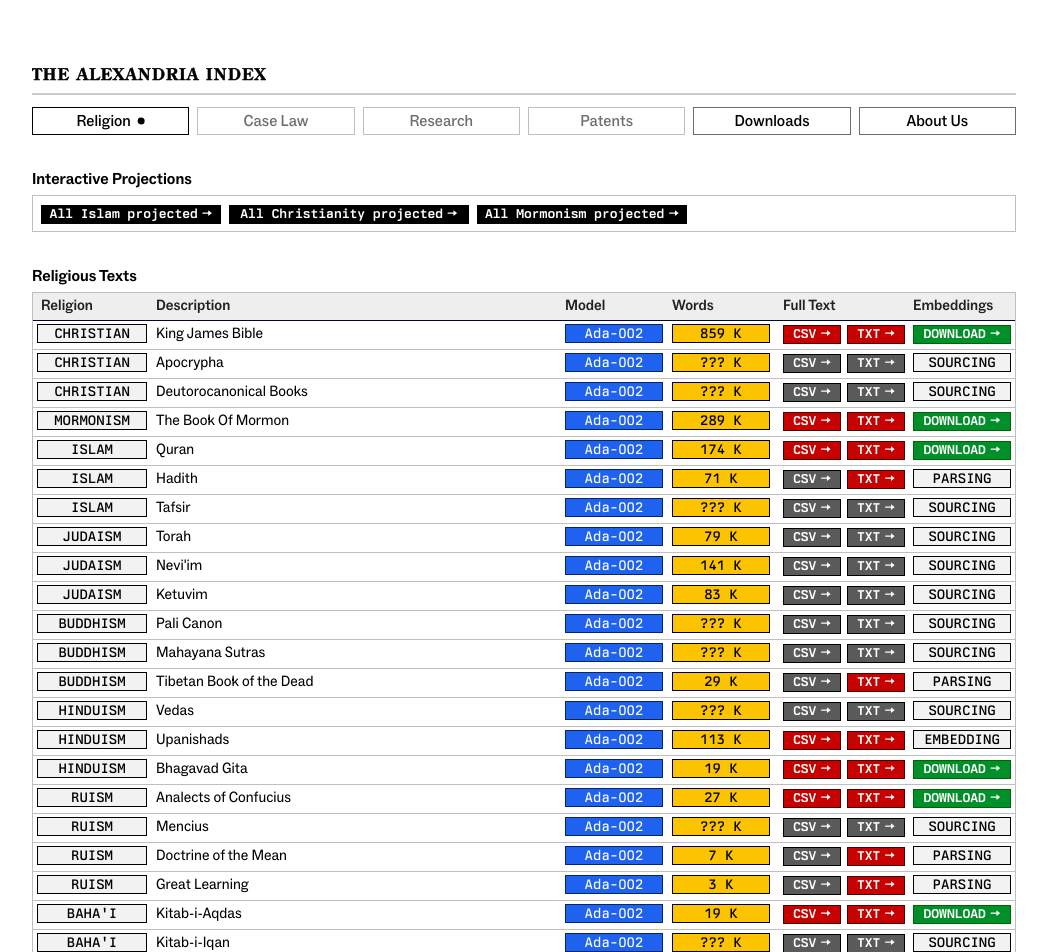
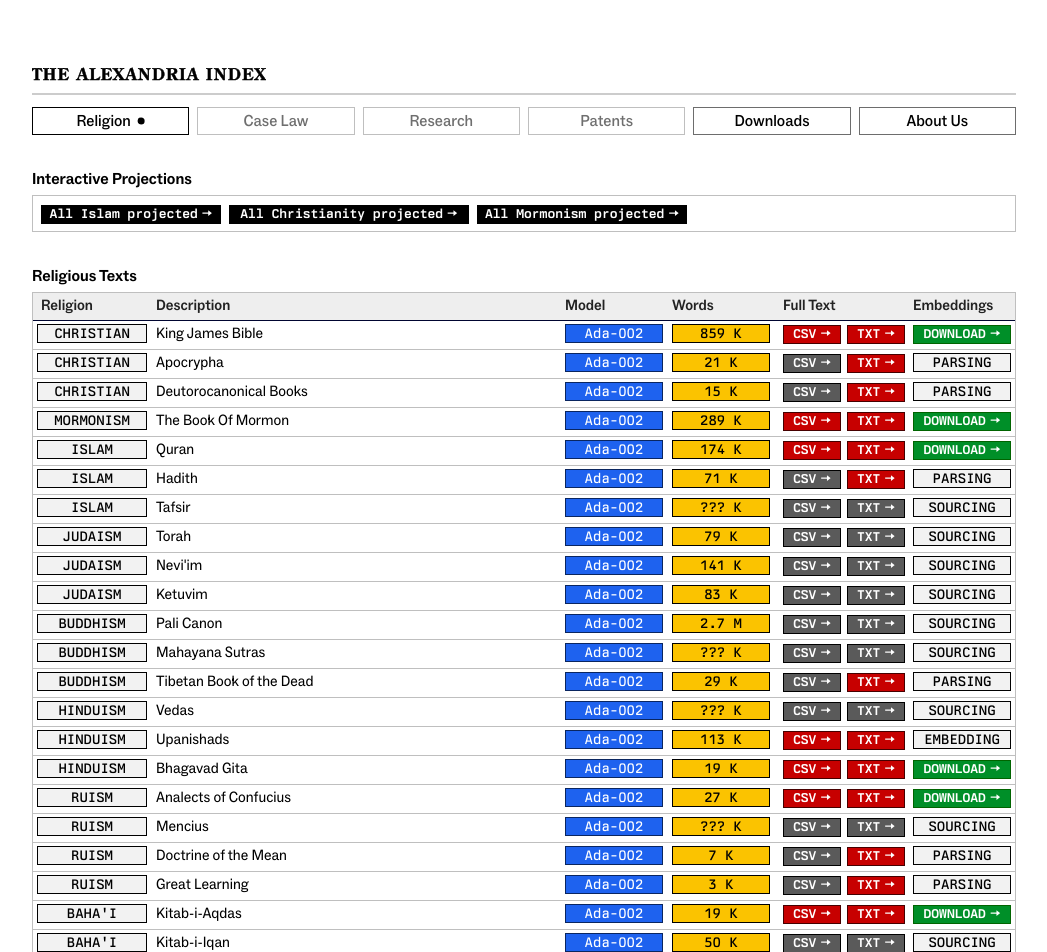
Before and after one commit to macrocosmcorp/alexandria-website, a Next.js app: page /religion in a window 1280 px wide. Shown: the top 952 px of the page, without its empty margins (116-1163 px from the left). Built offline with nearby package versions, Linux system fonts and the light colour scheme.

Commit message:
links done

```diff
--- a/src/app/religion/page.tsx
+++ b/src/app/religion/page.tsx
@@ -104,21 +104,21 @@ function DownloadsBlock() {
           religion="CHRISTIAN"
           description="Apocrypha"
           model="Ada-002"
-          size="??? K"
-          csvLink="https://raw.githubusercontent.com/macrocosmcorp/tenet/main/religious-texts/mormon/mormon_verses.csv"
-          txtLink="https://raw.githubusercontent.com/macrocosmcorp/tenet/main/religious-texts/mormon/CLEAN_book_of_mormon.txt"
+          size="21 K"
+          csvLink=""
+          txtLink="https://raw.githubusercontent.com/macrocosmcorp/tenet/main/religious-texts/christianity/CLEAN_apodat.txt"
           link="https://github.com/macrocosmcorp/tenet/tree/main/religious-texts/christianity"
-          status='SOURCING' // SOURCING until it's in the tenet repo
+          status='PARSING'
         />
         <DownloadRow
           religion="CHRISTIAN"
           description="Deutorocanonical Books"
           model="Ada-002"
-          size="??? K"
-          csvLink="https://raw.githubusercontent.com/macrocosmcorp/tenet/main/religious-texts/mormon/mormon_verses.csv"
-          txtLink="https://raw.githubusercontent.com/macrocosmcorp/tenet/main/religious-texts/mormon/CLEAN_book_of_mormon.txt"
+          size="15 K"
+          csvLink=""
+          txtLink="https://raw.githubusercontent.com/macrocosmcorp/tenet/main/religious-texts/christianity/CLEAN_deut.txt"
           link="https://github.com/macrocosmcorp/tenet/tree/main/religious-texts/christianity"
-          status='SOURCING' // SOURCING until it's in the tenet repo
+          status='PARSING'
         />
         <DownloadRow
           religion="MORMONISM"
@@ -135,7 +135,7 @@ function DownloadsBlock() {
           model="Ada-002"
           size="174 K"
           csvLink="https://raw.githubusercontent.com/macrocosmcorp/tenet/main/religious-texts/islam/quran_verses.csv"
-          txtLink="https://raw.githubusercontent.com/macrocosmcorp/tenet/main/religious-texts/islam/CLEAN_The-Complete-Hadith.txt"
+          txtLink="https://raw.githubusercontent.com/macrocosmcorp/tenet/main/religious-texts/islam/CLEAN_quran.txt"
           link="https://github.com/macrocosmcorp/tenet/tree/main/embeddings/quran_embeddings"
         />
         <DownloadRow
@@ -143,8 +143,8 @@ function DownloadsBlock() {
           description="Hadith"
           model="Ada-002"
           size="71 K"
-          csvLink="https://raw.githubusercontent.com/macrocosmcorp/tenet/main/religious-texts/mormon/mormon_verses.csv"
-          txtLink="https://raw.githubusercontent.com/macrocosmcorp/tenet/main/religious-texts/mormon/CLEAN_book_of_mormon.txt"
+          csvLink=""
+          txtLink="https://raw.githubusercontent.com/macrocosmcorp/tenet/main/religious-texts/islam/CLEAN_The-Complete-Hadith.txt"
           link="https://github.com/macrocosmcorp/tenet/tree/main/religious-texts/mormon"
           status='PARSING'
         />
@@ -153,8 +153,8 @@ function DownloadsBlock() {
           description="Tafsir"
           model="Ada-002"
           size="??? K"
-          csvLink="https://raw.githubusercontent.com/macrocosmcorp/tenet/main/religious-texts/mormon/mormon_verses.csv"
-          txtLink="https://raw.githubusercontent.com/macrocosmcorp/tenet/main/religious-texts/mormon/CLEAN_book_of_mormon.txt"
+          csvLink=""
+          txtLink=""
           link="https://github.com/macrocosmcorp/tenet/tree/main/religious-texts/mormon"
           status='SOURCING'
         />
@@ -163,8 +163,8 @@ function DownloadsBlock() {
           description="Torah"
           model="Ada-002"
           size="79 K"
-          csvLink="https://raw.githubusercontent.com/macrocosmcorp/tenet/main/religious-texts/mormon/mormon_verses.csv"
-          txtLink="https://raw.githubusercontent.com/macrocosmcorp/tenet/main/religious-texts/mormon/CLEAN_book_of_mormon.txt"
+          csvLink=""
+          txtLink=""
           link="https://github.com/macrocosmcorp/tenet/tree/main/religious-texts/mormon"
           status='SOURCING'
         />
@@ -173,8 +173,8 @@ function DownloadsBlock() {
           description="Nevi'im"
           model="Ada-002"
           size="141 K"
-          csvLink="https://raw.githubusercontent.com/macrocosmcorp/tenet/main/religious-texts/mormon/mormon_verses.csv"
-          txtLink="https://raw.githubusercontent.com/macrocosmcorp/tenet/main/religious-texts/mormon/CLEAN_book_of_mormon.txt"
+          csvLink=""
+          txtLink=""
           link="https://github.com/macrocosmcorp/tenet/tree/main/religious-texts/mormon"
           status='SOURCING'
         />
@@ -183,8 +183,8 @@ function DownloadsBlock() {
           description="Ketuvim"
           model="Ada-002"
           size="83 K"
-          csvLink="https://raw.githubusercontent.com/macrocosmcorp/tenet/main/religious-texts/mormon/mormon_verses.csv"
-          txtLink="https://raw.githubusercontent.com/macrocosmcorp/tenet/main/religious-texts/mormon/CLEAN_book_of_mormon.txt"
+          csvLink=""
+          txtLink=""
           link="https://github.com/macrocosmcorp/tenet/tree/main/religious-texts/mormon"
           status='SOURCING'
         />
@@ -192,9 +192,9 @@ function DownloadsBlock() {
           religion="BUDDHISM"
           description="Pali Canon"
           model="Ada-002"
-          size="??? K"
-          csvLink="https://raw.githubusercontent.com/macrocosmcorp/tenet/main/religious-texts/mormon/mormon_verses.csv"
-          txtLink="https://raw.githubusercontent.com/macrocosmcorp/tenet/main/religious-texts/mormon/CLEAN_book_of_mormon.txt"
+          size="2.7 M"
+          csvLink=""
+          txtLink=""
           link="https://github.com/macrocosmcorp/tenet/tree/main/religious-texts/mormon"
           status='SOURCING'
         />
@@ -203,8 +203,8 @@ function DownloadsBlock() {
           description="Mahayana Sutras"
           model="Ada-002"
           size="??? K"
-          csvLink="https://raw.githubusercontent.com/macrocosmcorp/tenet/main/religious-texts/mormon/mormon_verses.csv"
-          txtLink="https://raw.githubusercontent.com/macrocosmcorp/tenet/main/religious-texts/mormon/CLEAN_book_of_mormon.txt"
+          csvLink=""
+          txtLink=""
           link="https://github.com/macrocosmcorp/tenet/tree/main/religious-texts/mormon"
           status='SOURCING'
         />
@@ -213,7 +213,7 @@ function DownloadsBlock() {
           description="Tibetan Book of the Dead"
           model="Ada-002"
           size="29 K"
-          csvLink="https://raw.githubusercontent.com/macrocosmcorp/tenet/main/religious-texts/mormon/mormon_verses.csv"
+          csvLink=""
           txtLink="https://raw.githubusercontent.com/macrocosmcorp/tenet/main/religious-texts/buddhism/CLEAN_book-of-the-dead.txt"
           link="https://github.com/macrocosmcorp/tenet/tree/main/religious-texts/mormon"
           status='PARSING'
@@ -223,8 +223,8 @@ function DownloadsBlock() {
           description="Vedas"
           model="Ada-002"
           size="??? K"
-          csvLink="https://raw.githubusercontent.com/macrocosmcorp/tenet/main/religious-texts/mormon/mormon_verses.csv"
-          txtLink="https://raw.githubusercontent.com/macrocosmcorp/tenet/main/religious-texts/mormon/CLEAN_book_of_mormon.txt"
+          csvLink=""
+          txtLink=""
           link="https://github.com/macrocosmcorp/tenet/tree/main/religious-texts/mormon"
           status='SOURCING'  // sourcing until it's in the repos
         />
@@ -261,8 +261,8 @@ function DownloadsBlock() {
           description="Mencius"
           model="Ada-002"
           size="??? K"
-          csvLink="https://raw.githubusercontent.com/macrocosmcorp/tenet/main/religious-texts/mormon/mormon_verses.csv"
-          txtLink="https://raw.githubusercontent.com/macrocosmcorp/tenet/main/religious-texts/mormon/CLEAN_book_of_mormon.txt"
+          csvLink=""
+          txtLink=""
           link="https://github.com/macrocosmcorp/tenet/tree/main/religious-texts/mormon"
           status='SOURCING'
         />
@@ -271,8 +271,8 @@ function DownloadsBlock() {
           description="Doctrine of the Mean"
           model="Ada-002"
           size="7 K"
-          csvLink="https://raw.githubusercontent.com/macrocosmcorp/tenet/main/religious-texts/mormon/mormon_verses.csv"
-          txtLink="https://raw.githubusercontent.com/macrocosmcorp/tenet/main/religious-texts/mormon/CLEAN_book_of_mormon.txt"
+          csvLink=""
+          txtLink="https://raw.githubusercontent.com/macrocosmcorp/tenet/main/religious-texts/confuscianism/CLEAN_doctmean_confucius.txt"
           link="https://github.com/macrocosmcorp/tenet/tree/main/religious-texts/mormon"
           status='PARSING'
         />
@@ -281,8 +281,8 @@ function DownloadsBlock() {
           description="Great Learning"
           model="Ada-002"
           size="3 K"
-          csvLink="https://raw.githubusercontent.com/macrocosmcorp/tenet/main/religious-texts/mormon/mormon_verses.csv"
-          txtLink="https://raw.githubusercontent.com/macrocosmcorp/tenet/main/religious-texts/mormon/CLEAN_book_of_mormon.txt"
+          csvLink=""
+          txtLink="https://raw.githubusercontent.com/macrocosmcorp/tenet/main/religious-texts/confuscianism/CLEAN_learning_confucius.txt"
           link="https://github.com/macrocosmcorp/tenet/tree/main/religious-texts/mormon"
           status='PARSING'
         />
@@ -299,9 +299,9 @@ function DownloadsBlock() {
           religion="BAHA'I"
           description="Kitab-i-Iqan"
           model="Ada-002"
-          size="??? K"
-          csvLink="https://raw.githubusercontent.com/macrocosmcorp/tenet/main/religious-texts/mormon/mormon_verses.csv"
-          txtLink="https://raw.githubusercontent.com/macrocosmcorp/tenet/main/religious-texts/mormon/CLEAN_book_of_mormon.txt"
+          size="50 K"
+          csvLink=""
+          txtLink=""
           link="https://github.com/macrocosmcorp/tenet/tree/main/religious-texts/mormon"
           status='SOURCING'
         />
@@ -310,8 +310,8 @@ function DownloadsBlock() {
           description="The Seven Valleys of Baha'u'llah"
           model="Ada-002"
           size="11 K"
-          csvLink="https://raw.githubusercontent.com/macrocosmcorp/tenet/main/religious-texts/mormon/mormon_verses.csv"
-          txtLink="https://raw.githubusercontent.com/macrocosmcorp/tenet/main/religious-texts/mormon/CLEAN_book_of_mormon.txt"
+          csvLink=""
+          txtLink="https://raw.githubusercontent.com/macrocosmcorp/tenet/main/religious-texts/bahai/CLEAN_seven_valleys_bahullah.txt"
           link="https://github.com/macrocosmcorp/tenet/tree/main/religious-texts/mormon"
           status='PARSING'
         />
@@ -319,8 +319,8 @@ function DownloadsBlock() {
           religion="TAOISM"
           description="Tao Te Ching"
           model="Ada-002"
-          size="??? K"
-          csvLink="https://raw.githubusercontent.com/macrocosmcorp/tenet/main/religious-texts/mormon/mormon_verses.csv"
+          size="10 K"
+          csvLink=""
           txtLink="https://raw.githubusercontent.com/macrocosmcorp/tenet/main/religious-texts/taoism/CLEAN_taote_laotzu.txt"
           link="https://github.com/macrocosmcorp/tenet/tree/main/religious-texts/mormon"
           status='PARSING'
@@ -330,8 +330,8 @@ function DownloadsBlock() {
           description="Chuang Tzu"
           model="Ada-002"
           size="??? K"
-          csvLink="https://raw.githubusercontent.com/macrocosmcorp/tenet/main/religious-texts/mormon/mormon_verses.csv"
-          txtLink="https://raw.githubusercontent.com/macrocosmcorp/tenet/main/religious-texts/mormon/CLEAN_book_of_mormon.txt"
+          csvLink=""
+          txtLink=""
           link="https://github.com/macrocosmcorp/tenet/tree/main/religious-texts/mormon"
           status='SOURCING'
         />
```
